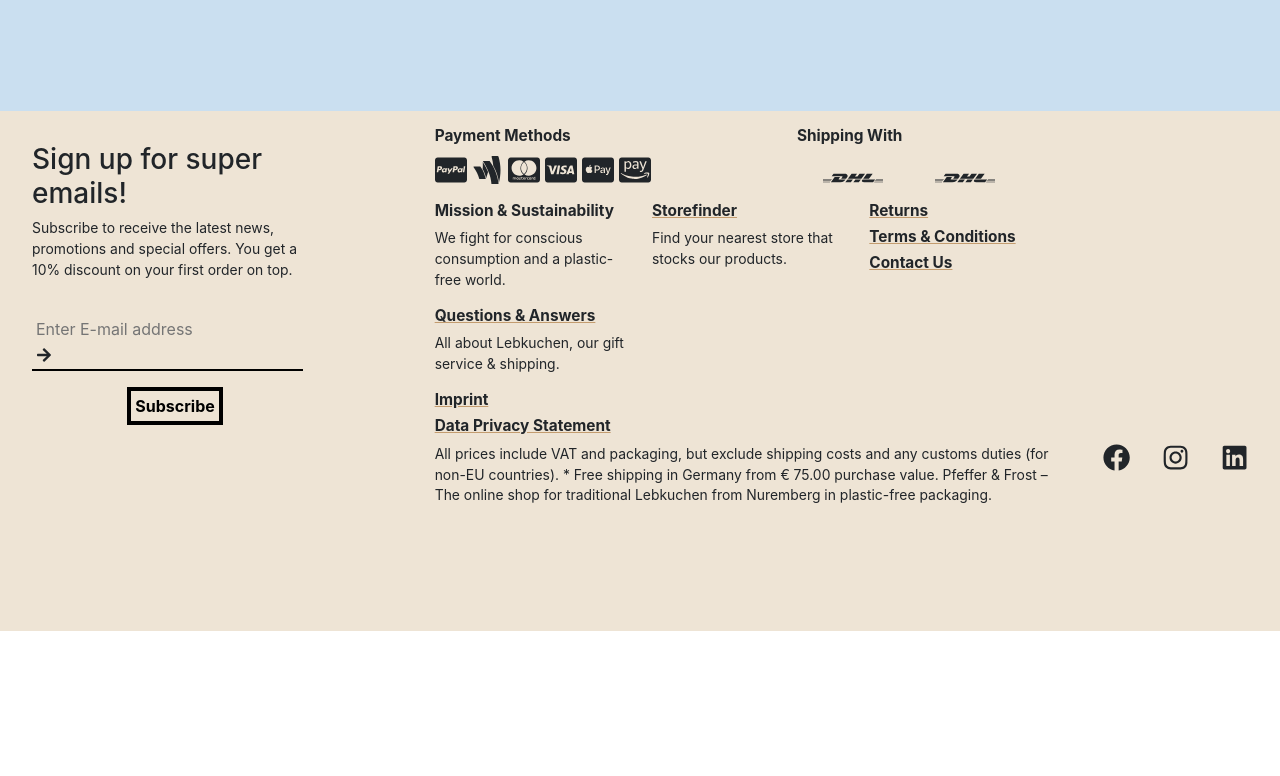
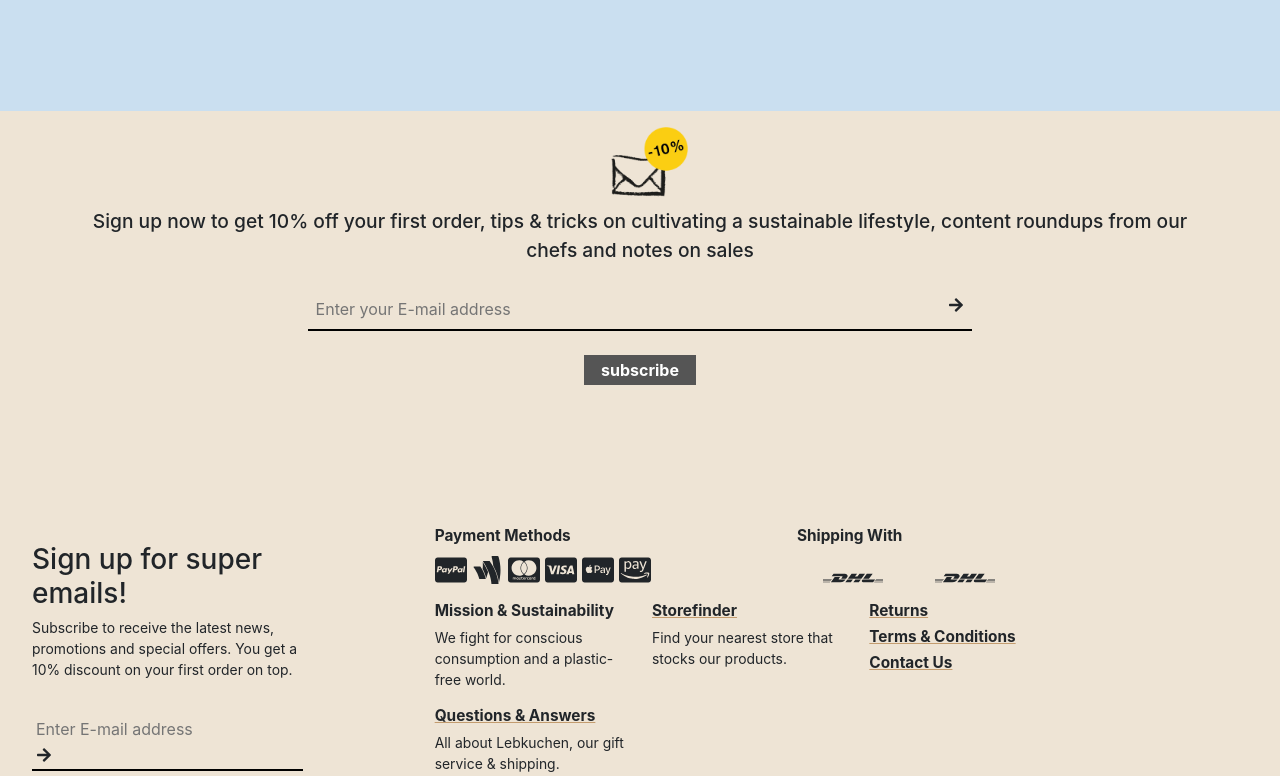
Before and after one commit to eldrige/React-Js-test, a React (Create React App) app: page / in a window 1280 px wide. Shown: the part 3744-4520 px from the top of the page. Before the commit the page ends 4375 px from the top, so only its background shows below. Built offline with nearby package versions, Linux system fonts and the light colour scheme.

Commit message:
finish home screen

```diff
--- a/src/components/Footer.js
+++ b/src/components/Footer.js
@@ -1,4 +1,4 @@
-import React from 'react';
+import React, { useState } from 'react';
 import { Row } from 'react-bootstrap';
 import {
   FaArrowRight,
@@ -15,6 +15,7 @@ import {
 } from 'react-icons/fa';
 
 const Footer = () => {
+  const [value, setValue] = useState('');
   return (
     <footer className="container-fluid" id="footer">
       <Row>
@@ -27,10 +28,19 @@ const Footer = () => {
                 offers. You get a 10% discount on your first order on top.
               </p>
               <div className="input-wrapper my-3 p-1">
-                <input type="text" placeholder="Enter E-mail address" />
+                <input
+                  onChange={(e) => setValue(e.target.value)}
+                  type="text"
+                  placeholder="Enter E-mail address"
+                />
                 <FaArrowRight />
               </div>
-              <button>Subscribe</button>
+              <button
+                disabled={!value}
+                className={value ? 'allowed' : 'not-allowed'}
+              >
+                subscribe
+              </button>
             </div>
           </div>
         </div>
--- a/src/components/Navbar.js
+++ b/src/components/Navbar.js
@@ -59,9 +59,9 @@ const Navbar = () => {
       <Collapse in={showNav}>
         <section>
           <div className="content">
-            <p>
-              <Link to="/">Home</Link>
-            </p>
+            <Link to="/">
+              <p>Home </p>
+            </Link>
             <p>
               Shop <FaChevronDown onClick={toggleOptions} />
             </p>
--- /dev/null
+++ b/src/components/NewsLetter.js
@@ -0,0 +1,42 @@
+import React, { useState } from 'react';
+import { Container, Row, Image } from 'react-bootstrap';
+import { FaArrowRight } from 'react-icons/fa';
+
+const NewsLetter = () => {
+  const [value, setValue] = useState('');
+
+  return (
+    <Container id="newsletter" fluid>
+      <Container>
+        <Row>
+          <div className="letter p-3">
+            <div className="img-wrapper">
+              <Image src="/images/letter.webp" fluid />
+            </div>
+            <p className="text-center mb-4">
+              Sign up now to get 10% off your first order, tips & tricks on
+              cultivating a sustainable lifestyle, content roundups from our
+              chefs and notes on sales
+            </p>
+            <div className="input-wrapper mb-4 p-2">
+              <input
+                onChange={(e) => setValue(e.target.value)}
+                type="text"
+                placeholder="Enter your E-mail address"
+              />
+              <FaArrowRight />
+            </div>
+            <button
+              disabled={!value}
+              className={value ? 'allowed' : 'not-allowed'}
+            >
+              subscribe
+            </button>
+          </div>
+        </Row>
+      </Container>
+    </Container>
+  );
+};
+
+export default NewsLetter;
--- a/src/components/Sponsors.js
+++ b/src/components/Sponsors.js
@@ -6,7 +6,7 @@ const Sponsors = () => {
     <Container fluid id="sponsors">
       <h1 className="text-center text-black pt-5 pb-2">Known From</h1>
       <Container>
-        <Row>
+        <Row className="mb-2">
           <Col md={2}>
             <Image src="/images/logoone.webp" fluid />
           </Col>
--- a/src/components/TopProducts.js
+++ b/src/components/TopProducts.js
@@ -9,7 +9,7 @@ const TopProducts = () => {
       <div className="container">
         <div className="row">
           {fakeProducts.map((product) => (
-            <div className="col-md-3">
+            <div className="col-md-3" key={product.id}>
               <div className="custom-card">
                 <div className="image-item mb-5">
                   <Link to="/product">
--- a/src/components/data.js
+++ b/src/components/data.js
@@ -26,21 +26,9 @@ const reviews = [
 ];
 
 const fakeProducts = [
-  {
-    url: '/images/can.webp',
-    text: 'Organic granola Frühsportfreunde ',
-  },
-  {
-    url: '/images/card.webp',
-    text: 'Greeting Card Set Dancing Couple',
-  },
-  {
-    url: '/images/book.webp',
-    text: 'Besswap wrap medium',
-  },
-  {
-    url: '/images/book.webp',
-    text: 'Cook book + Beeswax wraps Bundle',
-  },
+  { id: 1, url: '/images/can.webp', text: 'Organic granola Frühsportfreunde ' },
+  { id: 2, url: '/images/card.webp', text: 'Greeting Card Set Dancing Couple' },
+  { id: 3, url: '/images/book.webp', text: 'Besswap wrap medium' },
+  { id: 4, url: '/images/book.webp', text: 'Cook book + Beeswax wraps Bundle' },
 ];
 export { reviews, fakeProducts };
--- a/src/index.css
+++ b/src/index.css
@@ -79,6 +79,12 @@ header#navbar section div.content {
 header#navbar section div.content p{
   font-size: 2.4rem;
 }
+
+header#navbar section div.content a{
+  color: var(--deep-brown);
+  text-decoration: none;
+}
+
 header#navbar section div.content p:hover{
   border-bottom: 1px solid var(--deep-brown);
   cursor: pointer;
@@ -217,15 +223,31 @@ footer#footer .mail input{
   background: none;
 }
 
+footer#footer .mail input:focus{
+  outline: none;
+}
+
 footer#footer .mail button{
   width: 6rem;
   font-weight: bold;
+  color: var(--white);
+  padding: .2rem .3rem;
+  align-self: center;
+}
+
+footer#footer .mail button.not-allowed{
+  background:#555;
+  cursor: not-allowed;
+  border: none;
+}
+
+footer#footer .mail button.allowed{
   background: transparent;
   border: 0.3rem solid var(--black);
   cursor: pointer;
-  padding: .2rem .3rem;
-  align-self: center;
+  color: var(--black)
 }
+
 
 footer#footer .p-option{
   font-size: 2rem;
@@ -537,3 +559,75 @@ div#card-img{
 #sponsors h1.text-center.text-black{
   font-size: 1.5rem;
 }
+
+/* ! Newsletter style */
+#newsletter{
+  background: var(--footer-bg);
+  height: 50vh;
+}
+
+#newsletter .letter{
+  display: flex;
+  justify-content:center;
+  align-items: center;
+  flex-direction: column;
+  position: relative;
+}
+
+#newsletter .letter .baloon{
+  background: var(--white);
+  width: 10rem;
+  height: 10rem;
+  border-radius: 50%;
+}
+
+#newsletter .letter .img-wrapper{
+  width: 6rem;
+  height: 5rem;
+}
+
+#newsletter .letter p{
+  font-size: 1.2rem;
+  font-weight: 500;
+}
+
+
+#newsletter .letter .input-wrapper{
+  border-bottom: 2px solid var(--black);
+  width: 60%;
+  display: flex;
+  justify-content:space-between;
+}
+
+#newsletter .letter input{
+  border: none;
+  background: none;
+}
+
+#newsletter .letter input:focus, #newsletter .letter input:focus-visible{
+  outline: none;
+}
+
+#newsletter .letter button{
+  padding: .2rem .3rem;
+  font-weight: bold;
+  width: 7rem;
+  color: var(--white);
+}
+
+#newsletter .letter button.not-allowed{
+  background:#555;
+  cursor: not-allowed;
+  border: none;
+}
+
+#newsletter .letter button.allowed{
+  background: transparent;
+  border: 0.3rem solid var(--black);
+  cursor: pointer;
+  color: var(--black)
+}
+
+#newsletter .letter button.allowed:hover{
+
+}
--- a/src/screens/HomeScreen.js
+++ b/src/screens/HomeScreen.js
@@ -2,6 +2,7 @@ import React from 'react';
 import TopProducts from '../components/TopProducts';
 import ImageGrid from '../components/ImageGrid';
 import Sponsors from '../components/Sponsors';
+import NewsLetter from '../components/NewsLetter';
 
 const Hero = () => {
   return (
@@ -35,6 +36,7 @@ const Hero = () => {
       <ImageGrid />
       <Sponsors />
       <ImageGrid />
+      <NewsLetter />
     </>
   );
 };
```
